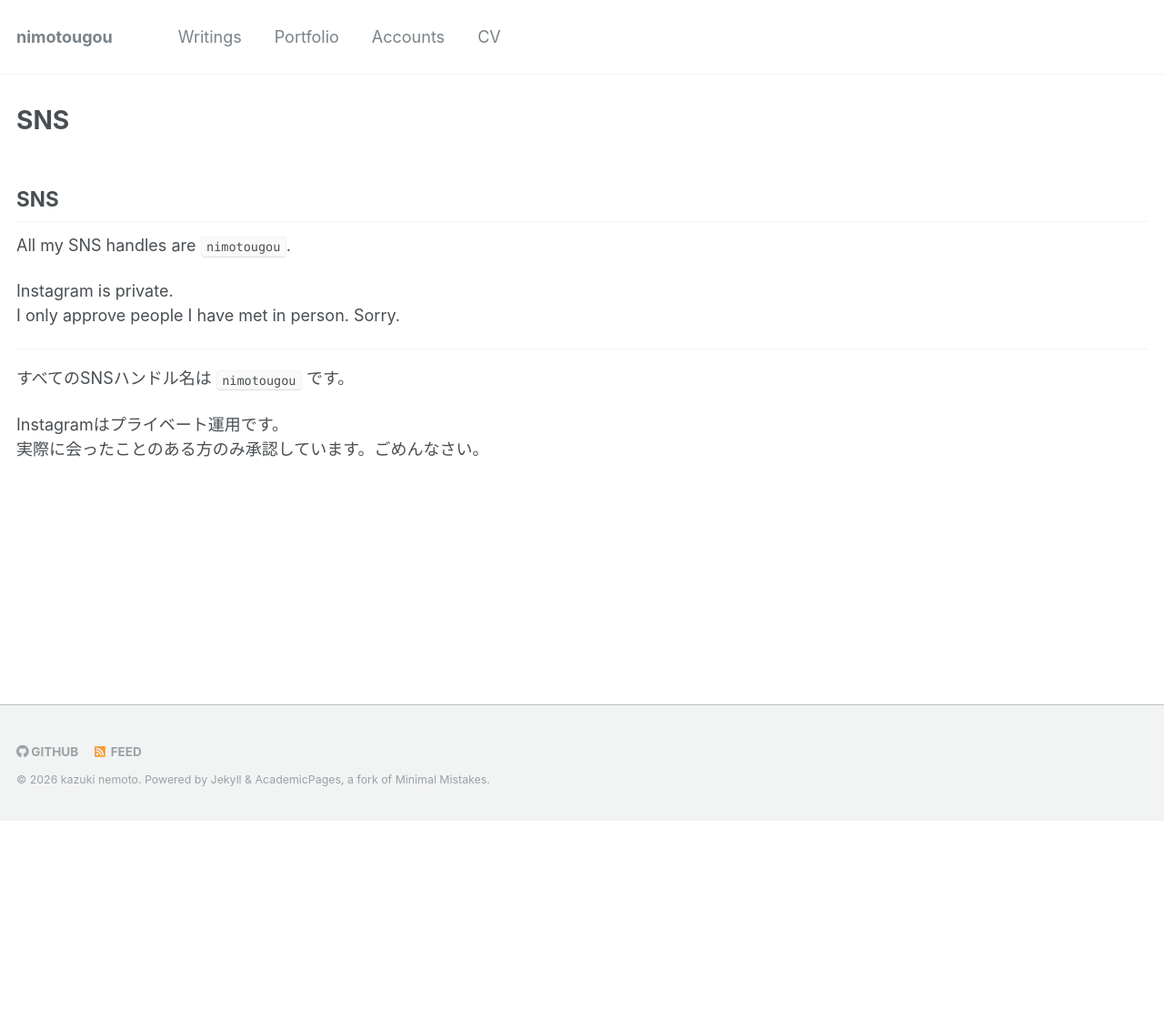
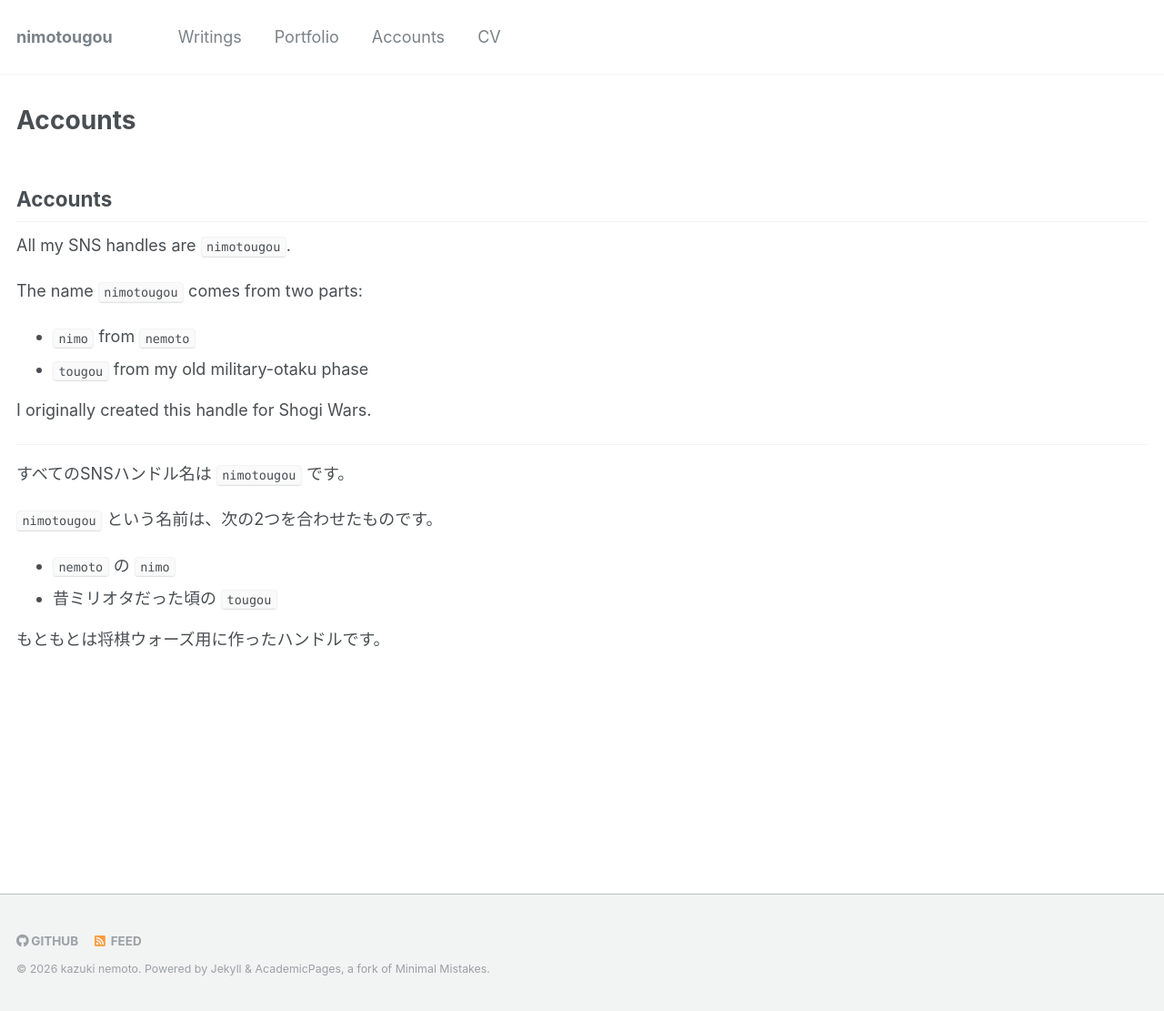
Before and after one commit to kazu-nemoto/kazu-nemoto.github.io, a Jekyll site: the page built from _pages/sns.md, in a window 1280 px wide. Shown: the whole page at 91% size. Built offline with Jekyll 4.4.1, drawn with Linux system fonts in a browser that asks for light colours; before the commit the page ends 902 px from its top, so only the background shows below that.

Commit message:
Update Accounts page copy and handle origin story

```diff
--- a/_pages/sns.md
+++ b/_pages/sns.md
@@ -1,19 +1,25 @@
 ---
-title: "SNS"
+title: "Accounts"
 permalink: /sns/
 author_profile: false
 ---
 
-## SNS
+## Accounts
 
 All my SNS handles are `nimotougou`.
 
-Instagram is private.
-I only approve people I have met in person. Sorry.
+The name `nimotougou` comes from two parts:
+- `nimo` from `nemoto`
+- `tougou` from my old military-otaku phase
+
+I originally created this handle for Shogi Wars.
 
 ---
 
 すべてのSNSハンドル名は `nimotougou` です。
 
-Instagramはプライベート運用です。
-実際に会ったことのある方のみ承認しています。ごめんなさい。
+`nimotougou` という名前は、次の2つを合わせたものです。
+- `nemoto` の `nimo`
+- 昔ミリオタだった頃の `tougou`
+
+もともとは将棋ウォーズ用に作ったハンドルです。
```
